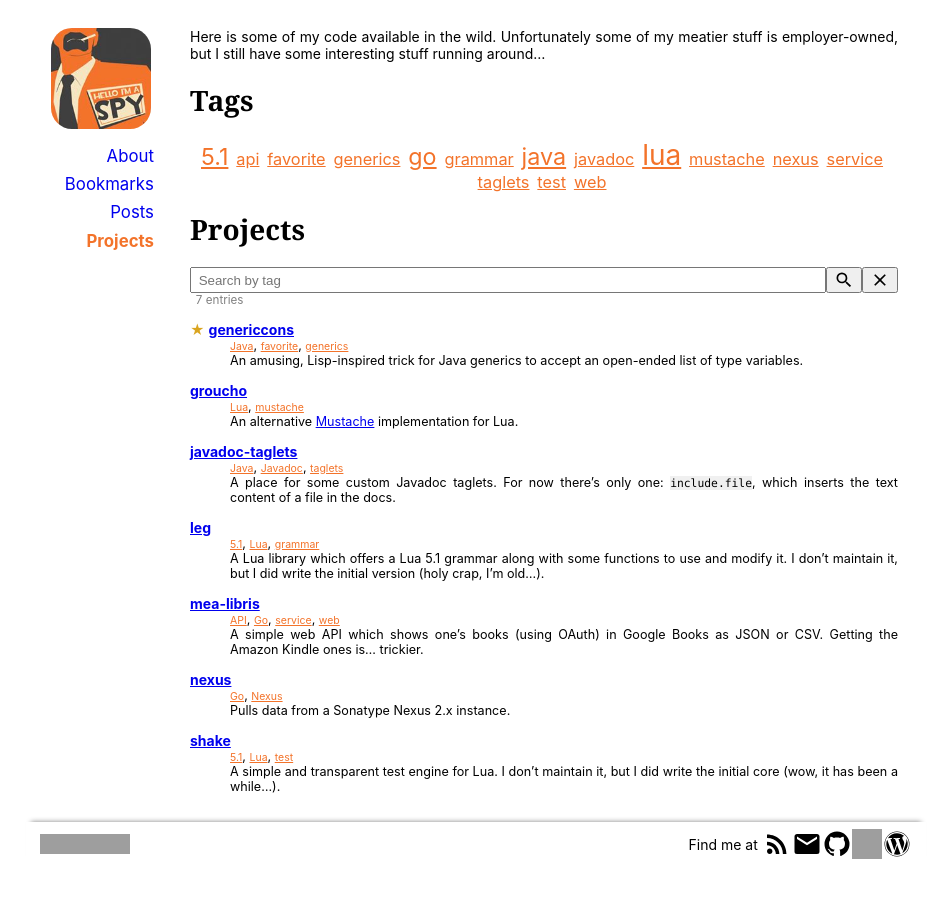
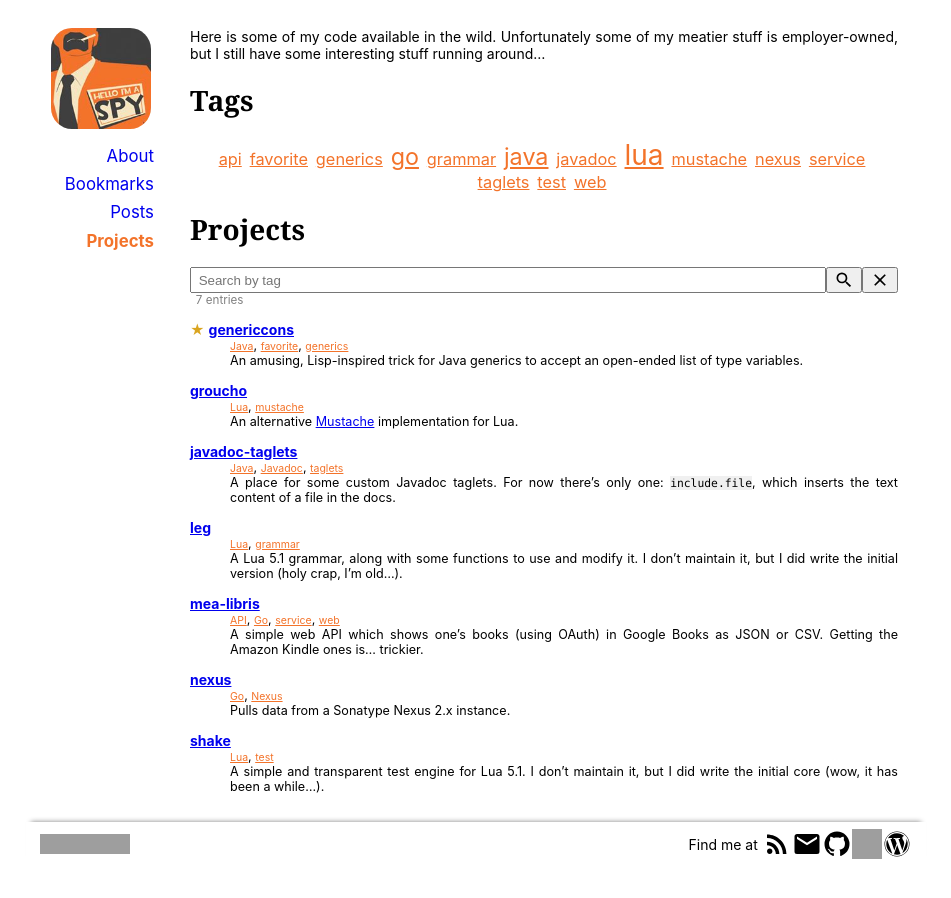
Before and after one commit to hanjos/hanjos.github.io, a Jekyll site: the page built from projects.md, in a window 1280 px wide. Shown: the whole page, without its empty margins (164-1115 px from the left). Built offline with Jekyll 4.4.1, drawn with Linux system fonts in a browser that asks for light colours; grey boxes are pictures that could not be loaded.

Commit message:
Descrição.

```diff
--- a/_data/projects.yml
+++ b/_data/projects.yml
@@ -20,9 +20,9 @@
   tags: ['favorite', 'generics', 'Java']
 - title: leg
   url: https://github.com/keplerproject/leg
-  description: A Lua library which offers a Lua 5.1 grammar along with some functions to use and modify it. I don't maintain it, but I did write the initial version (holy crap, I'm old...).
-  tags: ['5.1', 'Lua', 'grammar']
+  description: A Lua 5.1 grammar, along with some functions to use and modify it. I don't maintain it, but I did write the initial version (holy crap, I'm old...).
+  tags: ['Lua', 'grammar']
 - title: shake
   url: https://github.com/keplerproject/shake
-  description: A simple and transparent test engine for Lua. I don't maintain it, but I did write the initial core (wow, it has been a while...).
-  tags: ['5.1', 'Lua', 'test']
+  description: A simple and transparent test engine for Lua 5.1. I don't maintain it, but I did write the initial core (wow, it has been a while...).
+  tags: ['Lua', 'test']
```
